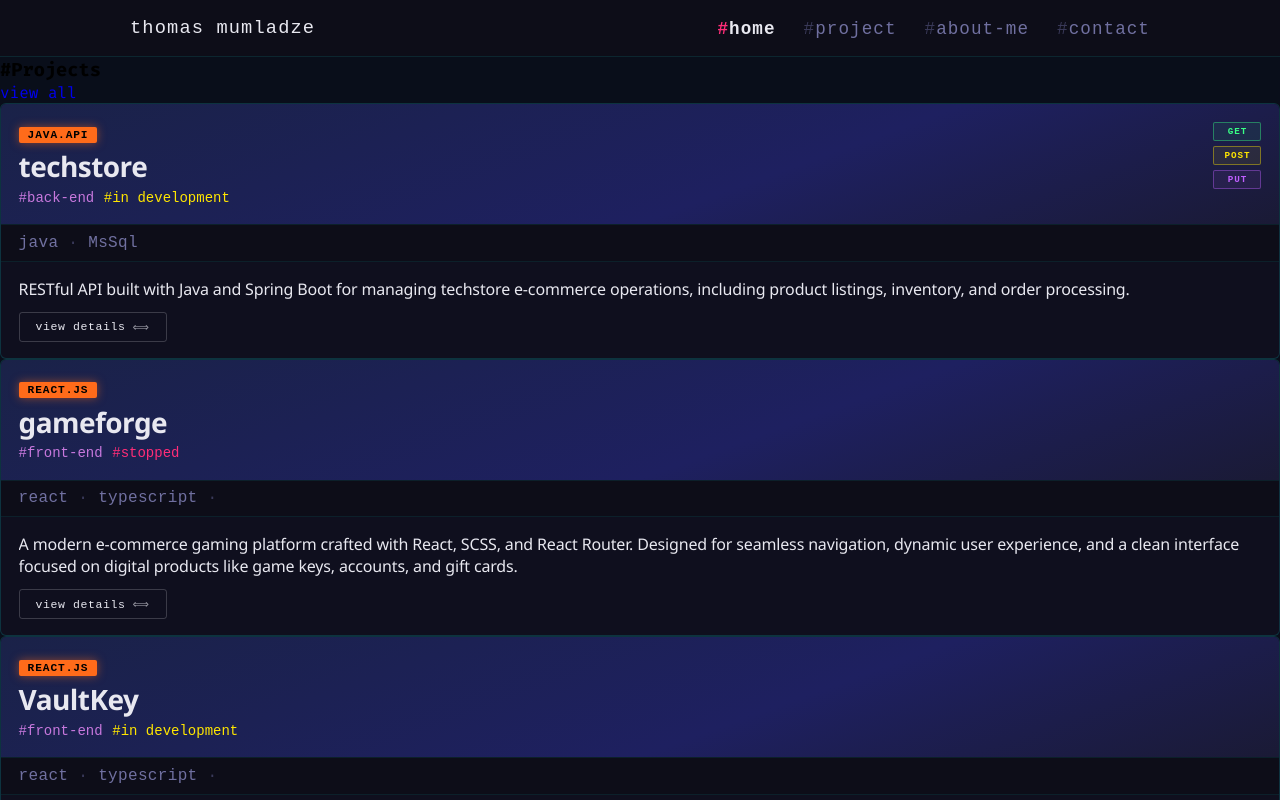
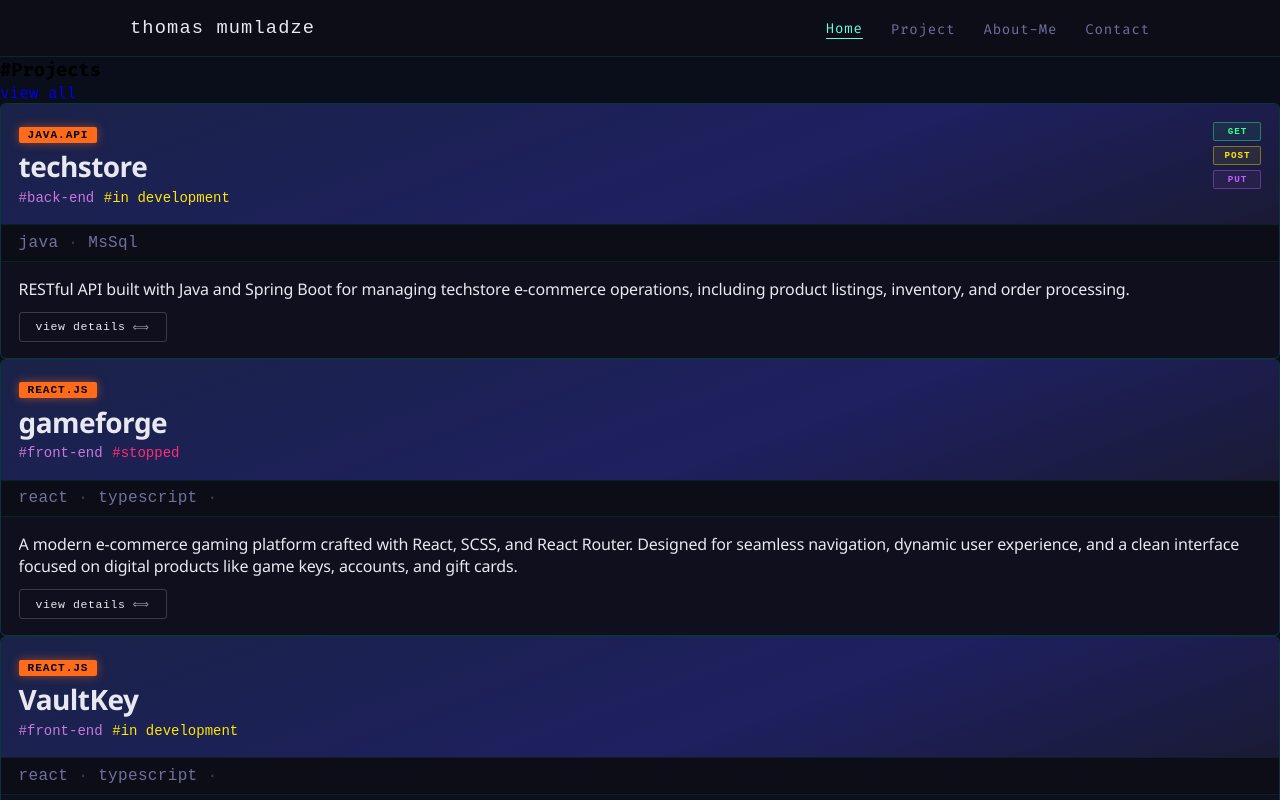
Before and after one commit to ThomasMumladze/dev-portfolio, a React (Vite) app: page / in a window 1280 px wide. Shown: the top 800 px of the page. Built offline with nearby package versions, Linux system fonts and the light colour scheme.

Commit message:
UPDATE NAVIGATION STYLE

```diff
--- a/src/components/Navigation.tsx
+++ b/src/components/Navigation.tsx
@@ -8,24 +8,16 @@ const Navigation = () => {
         <nav>
             <ul>
                 <li className={`${location == "/" ? "active" : ""}`}>
-                    <Link to={"/"}>
-                        <span>#</span>home
-                    </Link>
+                    <Link to={"/"}>home</Link>
                 </li>
                 <li className={`${location == "/project" ? "active" : ""}`}>
-                    <Link to={"/project"}>
-                        <span>#</span>project
-                    </Link>
+                    <Link to={"/project"}>project</Link>
                 </li>
                 <li className={`${location == "/about-me" ? "active" : ""}`}>
-                    <Link to={"/about-me"}>
-                        <span>#</span>about-me
-                    </Link>
+                    <Link to={"/about-me"}>about-me</Link>
                 </li>
                 <li className={`${location == "/" ? "contact" : ""}`}>
-                    <Link to={"/"}>
-                        <span>#</span>contact
-                    </Link>
+                    <Link to={"/"}>contact</Link>
                 </li>
             </ul>
         </nav>
--- a/src/style/components/_navigation.scss
+++ b/src/style/components/_navigation.scss
@@ -1,14 +1,7 @@
 // ── Tokens ────────────────────────────────────────────────────
-$bg: #0a0a0f;
-$bg-surface: #0d0d18;
-
-$cyan: #00fff5;
-$pink: #ff2d78;
-
-$text: #e8e8f0;
+$text: #64ffda;
 $text-sub: #7070a0;
 $text-muted: #3a3a5a;
-$mono: "Courier New", Courier, monospace;
 
 // ========== react router navigation ========== //
 nav {
@@ -22,33 +15,28 @@ nav {
     }
 
     li a {
-        font-family: $mono;
-        font-size: 1.1rem;
+        font-size: 14px;
         font-weight: normal;
         letter-spacing: 0.06em;
         color: $text-sub;
         text-decoration: none;
-        transition: color 0.2s;
-
-        span {
-            color: $text-muted;
-            transition: color 0.2s;
-        }
+        text-transform: capitalize;
 
         &:hover {
             color: $text;
-            span {
-                color: $pink;
-            }
         }
     }
 
     li.active a {
         color: $text;
-        font-weight: 700;
 
-        span {
-            color: $pink;
+        &::after {
+            content: "";
+            background: #64ffda;
+            border-radius: 2px;
+            width: 100%;
+            height: 1px;
+            display: block;
         }
     }
 
```
